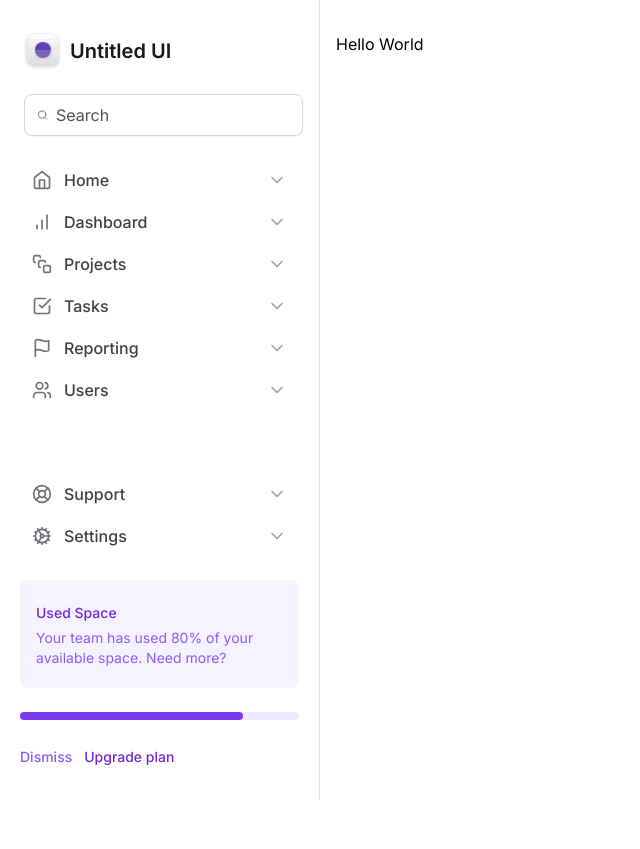
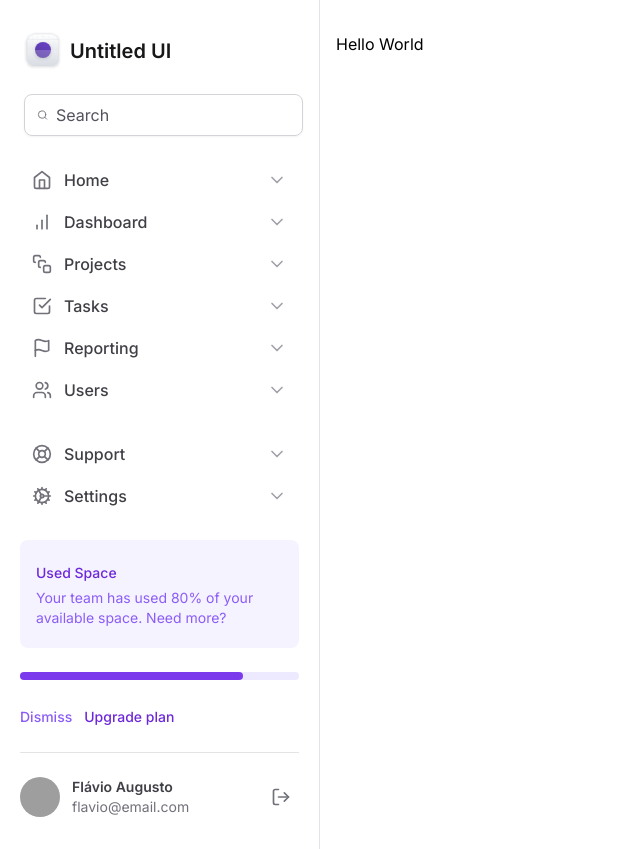
Before and after one commit to flavioaugusto1/tailwind-project, a Next.js app: page / in a window 1280 px wide. Shown: the whole page, without its empty margins (0-640 px from the left). Before the commit the page ends 800 px from the top, so only its background shows below. Built offline with nearby package versions, Linux system fonts and the light colour scheme; grey boxes are pictures that could not be loaded.

Commit message:
feat(layout): agora está sendo exibido o card do contato

```diff
--- /dev/null
+++ b/src/components/Sidebar/Profile.tsx
@@ -0,0 +1,23 @@
+import { LogOut } from 'lucide-react'
+
+export function Profile() {
+  return (
+    <div className="grid-cols-profile grid items-center gap-3">
+      <img
+        src="https://github.com/flavioaugusto1.png"
+        className="h-10 w-10 rounded-full"
+        alt=""
+      />
+      <div className="flex flex-1 flex-col truncate">
+        <span className="text-sm font-semibold text-zinc-700">
+          Flávio Augusto
+        </span>
+        <span className="truncate text-sm text-zinc-500">flavio@email.com</span>
+      </div>
+
+      <button type="button" className="ml-auto rounded-md p-2 hover:bg-zinc-50">
+        <LogOut className="h-5 w-5 text-zinc-500" />
+      </button>
+    </div>
+  )
+}
--- a/src/components/Sidebar/index.tsx
+++ b/src/components/Sidebar/index.tsx
@@ -10,6 +10,7 @@ import {
 } from 'lucide-react'
 import { NavItem } from './NavItem'
 import { UsedSpaceWidget } from './UsedSpaceWidget'
+import { Profile } from './Profile'
 
 export function Sidebar() {
   return (
@@ -35,6 +36,10 @@ export function Sidebar() {
       </nav>
 
       <UsedSpaceWidget />
+
+      <div className="h-px bg-zinc-200"></div>
+
+      <Profile />
     </aside>
   )
 }
--- a/tailwind.config.ts
+++ b/tailwind.config.ts
@@ -6,6 +6,7 @@ const config: Config = {
     extend: {
       gridTemplateColumns: {
         app: 'minmax(18rem, 20rem) 1fr',
+        profile: 'max-content 1fr min-content',
       },
     },
   },
```
